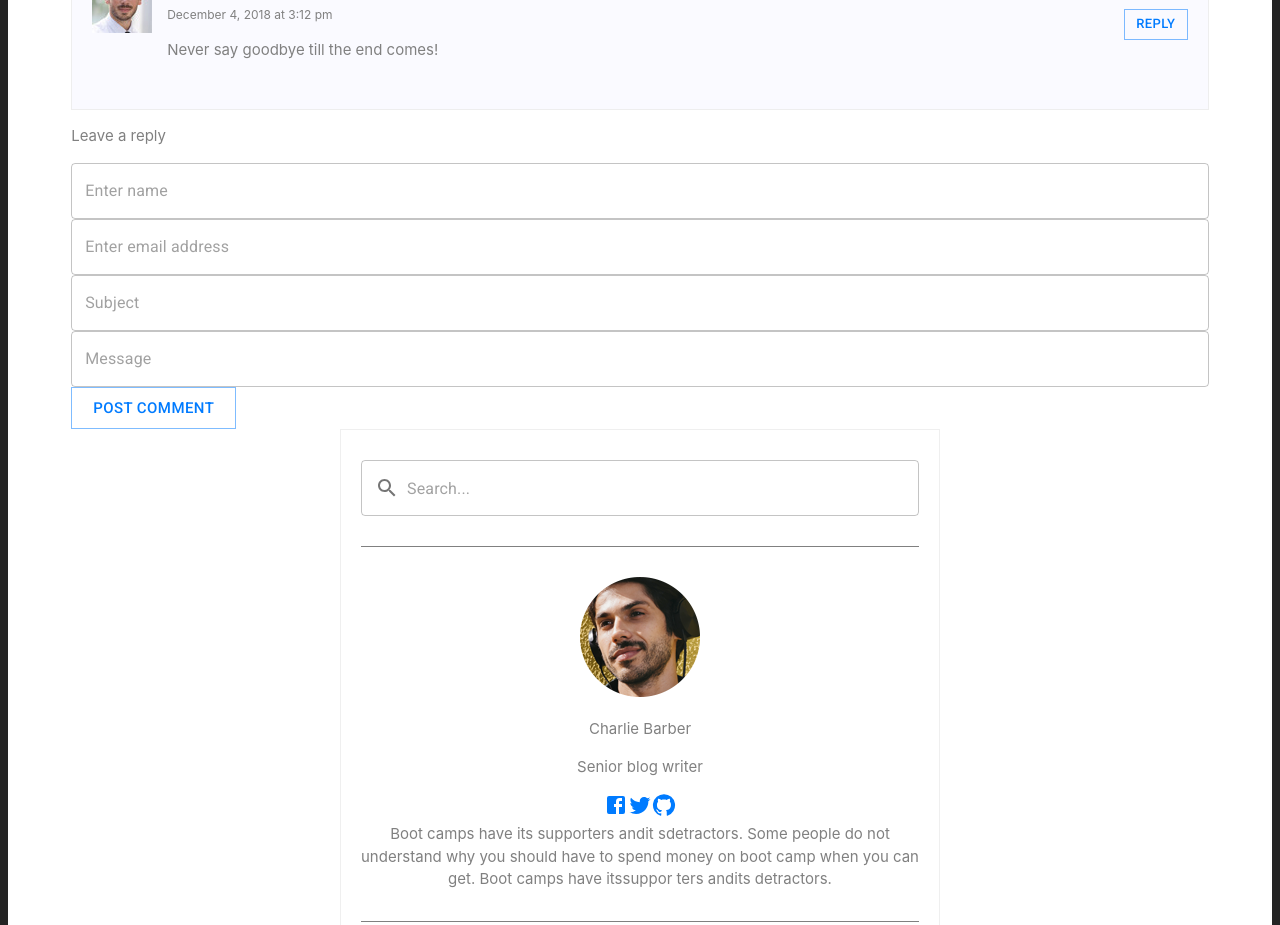
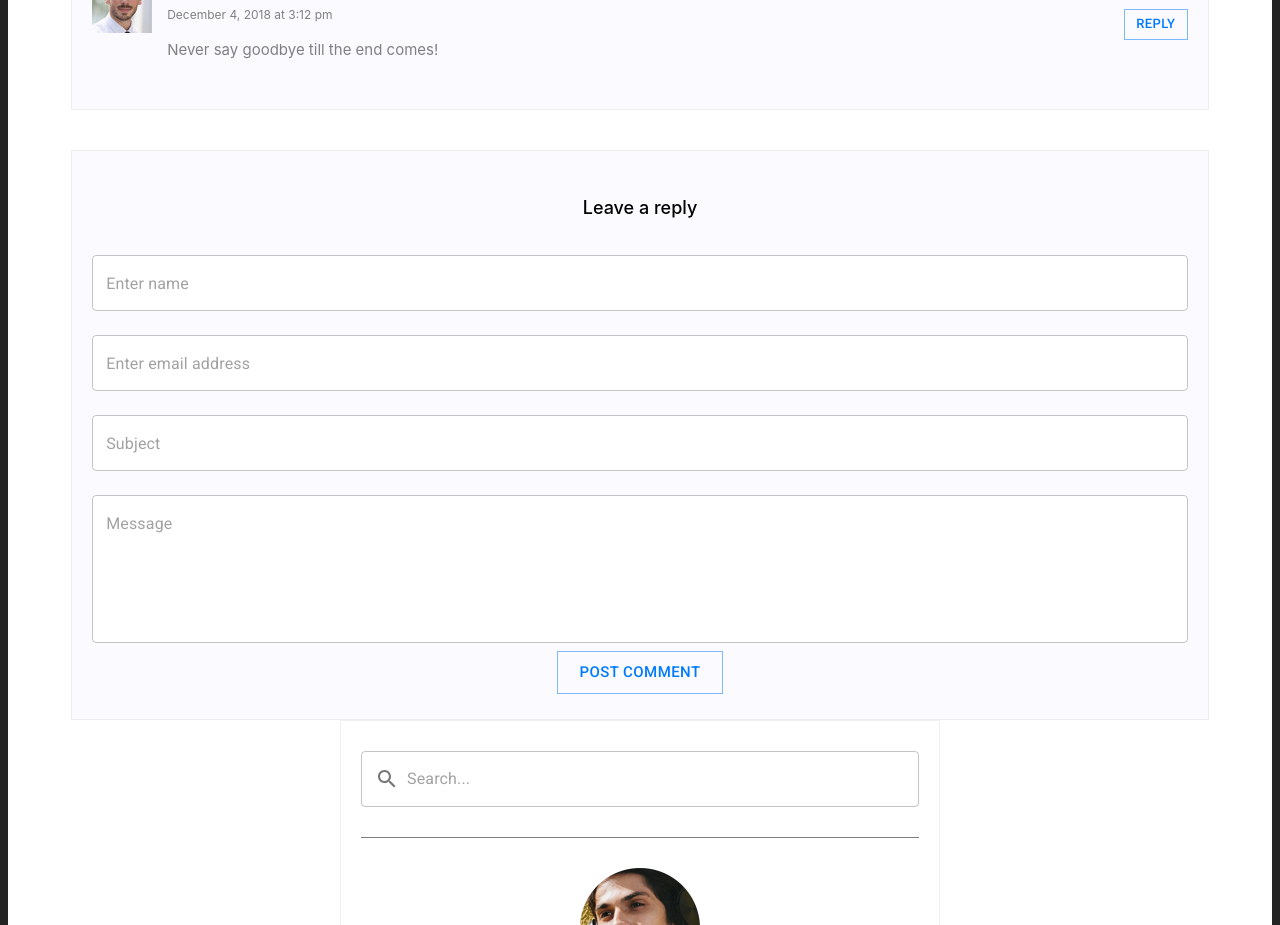
Before and after one commit to BridgetKas/ShoeStore, a React (Vite) app: page /blog/single-blog in a window 1280 px wide. Shown: the part 3080-4005 px from the top of the page. Built offline with nearby package versions, Linux system fonts and the light colour scheme.

Commit message:
Added Blog Details Page

```diff
--- a/src/pages/BlogDetails/blogDetails.jsx
+++ b/src/pages/BlogDetails/blogDetails.jsx
@@ -22,6 +22,7 @@ import comment4 from '../../assets/c4 (1).jpg'
 import comment5 from '../../assets/c5 (1).jpg'
 import ButtonComp from '../../components/common/Button';
 import Input from '../../components/common/input';
+import TextField from '@mui/material/TextField';
 
 
 
@@ -155,13 +156,19 @@ function BlogDetails() {
               <CommentComp image={comment5} title="Ina Hayes"/>
             </div>
           </div>
-          <div>
-            <p>Leave a reply </p>
-            <Input placeholder= "Enter name" fullWidth/>
-            <Input placeholder= "Enter email address" fullWidth/>
-            <Input placeholder= "Subject" fullWidth/>
-            <Input placeholder= "Message" fullWidth rows={4}/>
-            <div>
+          <div className={styles.inputContainer}>
+            <p className={styles.reply}>Leave a reply </p>
+            <Input placeholder= "Enter name" fullWidth margin= "normal"/>
+            <Input placeholder= "Enter email address" fullWidth margin= "normal"/>
+            <Input placeholder= "Subject" fullWidth margin= "normal"/>
+            <TextField
+              placeholder="Message"
+              multiline
+              rows={5}
+              fullWidth
+              margin="normal"
+            />
+            <div className={styles.replyContainer}>
               <ButtonComp btnTitle="POST COMMENT" variant="outlined" size="large"/>
             </div>
 
--- a/src/pages/BlogDetails/blogDetails.module.css
+++ b/src/pages/BlogDetails/blogDetails.module.css
@@ -177,3 +177,22 @@
     text-align: left;
     font-size: 12px;
 }
+
+
+.inputContainer {
+    padding: 25px 20px;
+    background-color:#fafaff;
+    border:1px solid #eee;
+    margin-top: 40px;
+}
+
+.reply {
+    text-align: center;
+    font-size: 18px;
+    font-weight: 500;
+    color: black;
+}
+
+.replyContainer {
+    text-align: center;
+}
```
